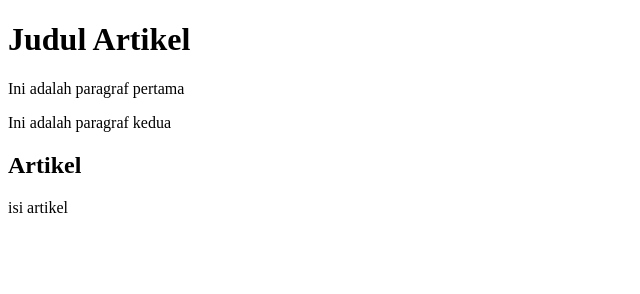
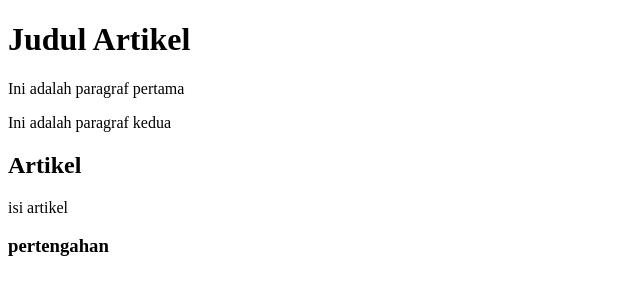
Before and after one commit to ellolim/praktek-06-GITHUB, a plain HTML site: page index.html in a window 1280 px wide. Shown: the whole page, without its empty margins (0-640 px from the left). Drawn offline with Linux system fonts and the light colour scheme.

Commit message:
pertengahan

```diff
--- a/index.html
+++ b/index.html
@@ -11,5 +11,6 @@
     <p>Ini adalah paragraf kedua</p>
     <h2>Artikel</h2>
     <p>isi artikel</p>
+    <h3>pertengahan</h3>
 </body>
 </html>
```
